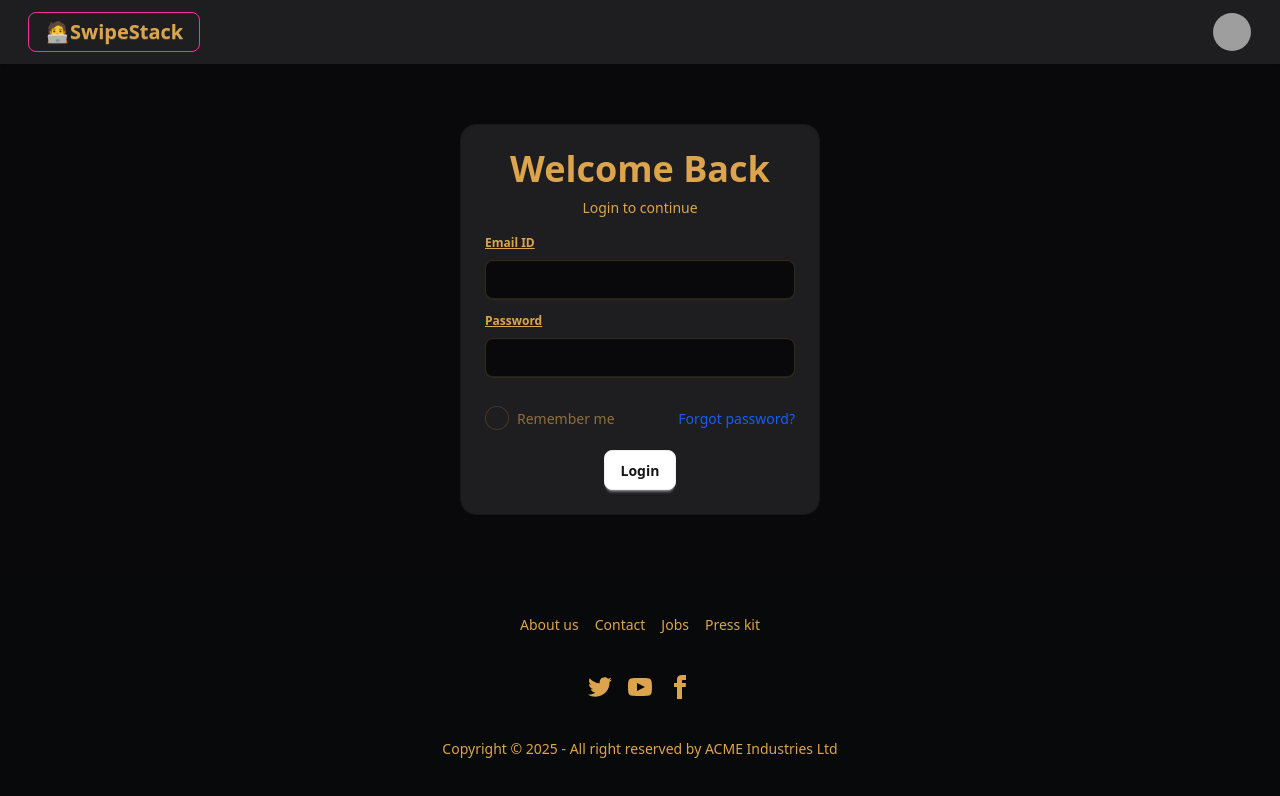
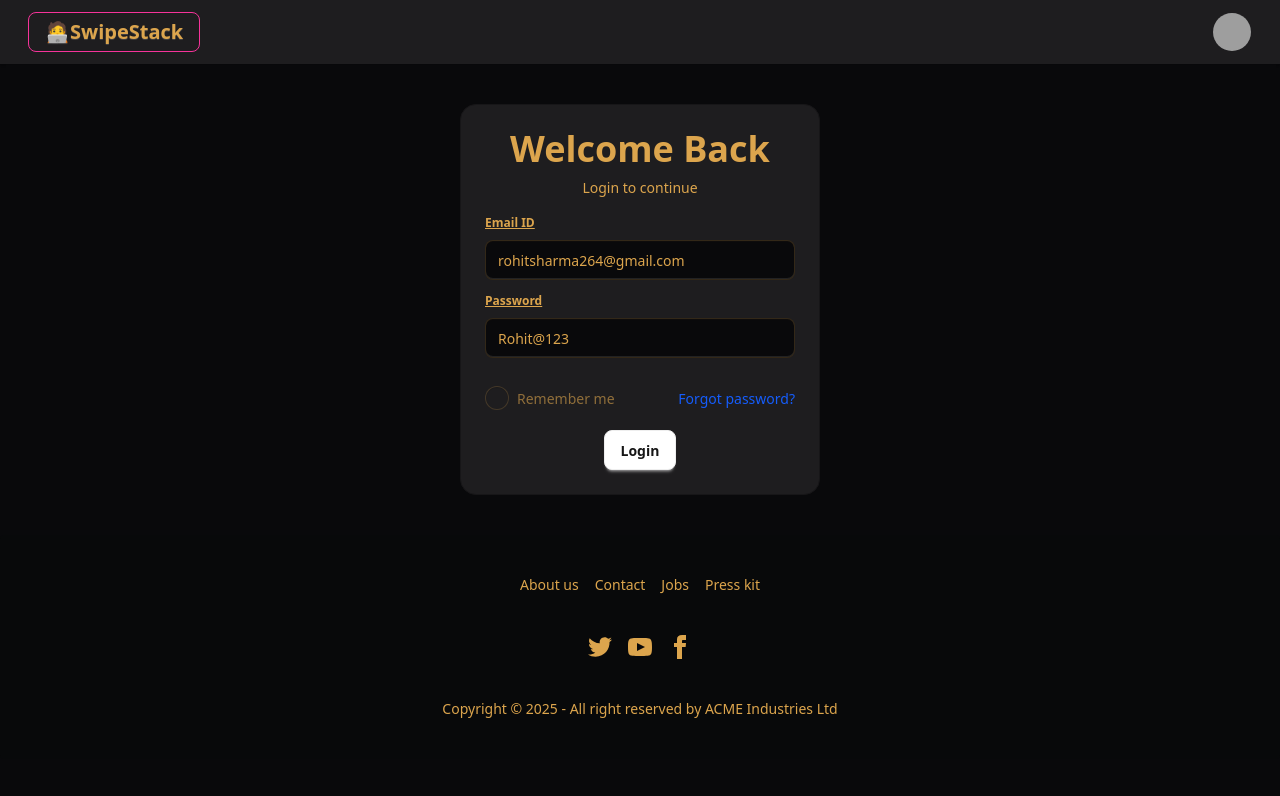
Before and after one commit to seekernothing/SwipeStack-Frontend, a React (Vite) app: page /login in a window 1280 px wide. Shown: the top 796 px of the page. Built offline with nearby package versions, Linux system fonts and the light colour scheme; grey boxes are pictures that could not be loaded; a web font is replaced by a local one.

Commit message:
added axios and login button handler

```diff
--- a/package.json
+++ b/package.json
@@ -11,6 +11,7 @@
   },
   "dependencies": {
     "@tailwindcss/vite": "^4.1.6",
+    "axios": "^1.9.0",
     "react": "^19.1.0",
     "react-dom": "^19.1.0",
     "react-router-dom": "^7.6.0",
--- a/src/Login.jsx
+++ b/src/Login.jsx
@@ -1,6 +1,24 @@
+import { useState } from "react";
+import axios from "axios";
+
 const Login = () => {
+  const [emailId, setEmailId] = useState("rohitsharma264@gmail.com");
+  const [password, setPassword] = useState("Rohit@123");
+
+  const handelLogin = async () => {
+    try {
+      await axios.post("http://localhost:8000/login", {
+       email: emailId,
+        password,
+      },{withCredentials:true});
+    } catch (error) {
+      console.error("Login error:", error.message);
+      // Optionally, set an error state here to display a message to the user
+    }
+  };
+
   return (
-    <div className="flex justify-center items-center p-15">
+    <div className="flex justify-center items-center p-10">
       <div className="card card-border bg-base-300 w-90">
         <div className="card-body">
           <h2 className="card-title justify-center text-4xl "> Welcome Back</h2>
@@ -9,12 +27,24 @@ const Login = () => {
           <div>
             <fieldset className="fieldset ">
               <legend className="fieldset-legend underline ">Email ID</legend>
-              <input type="text" className="input" placeholder="" />
+              <input
+                type="text"
+                className="input"
+                placeholder=""
+                value={emailId}
+                onChange={(e) => setEmailId(e.target.value)}
+              />
             </fieldset>
 
             <fieldset className="fieldset ">
               <legend className="fieldset-legend underline ">Password</legend>
-              <input type="text" className="input" placeholder="" />
+              <input
+                type="text"
+                className="input"
+                placeholder=""
+                value={password}
+                onChange={(e) => setPassword(e.target.value)}
+              />
             </fieldset>
           </div>
 
@@ -31,7 +61,9 @@ const Login = () => {
           </div>
 
           <div className="card-actions justify-center mt-3">
-            <button className="btn btn-primary">Login</button>
+            <button onClick={handelLogin} className="btn btn-primary">
+              Login
+            </button>
           </div>
         </div>
       </div>
```
Also changed, not shown: 1 other file (tests, documents, lock files or other folders).
